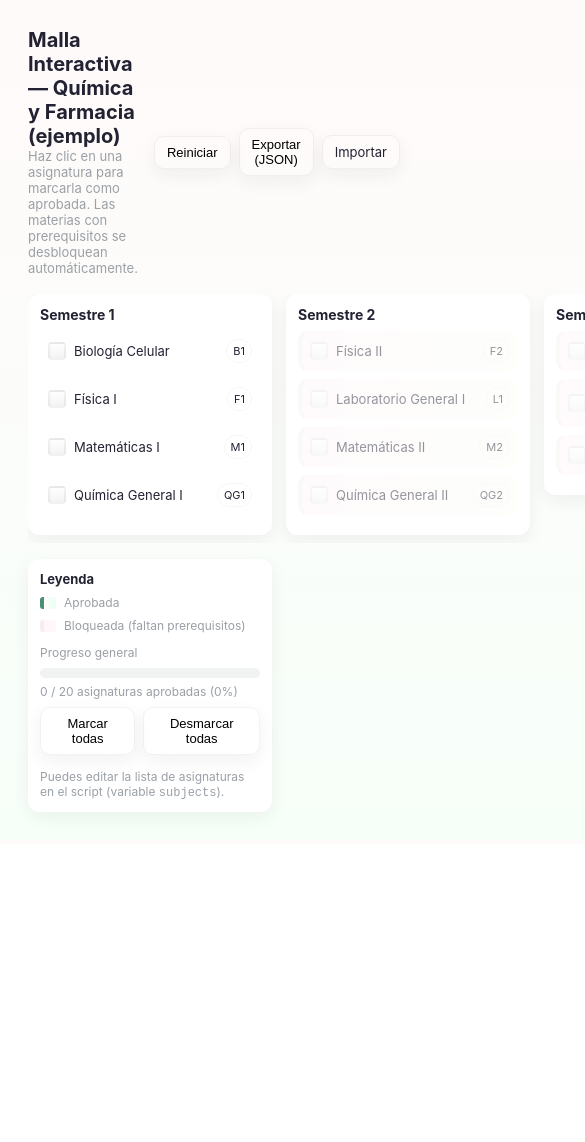
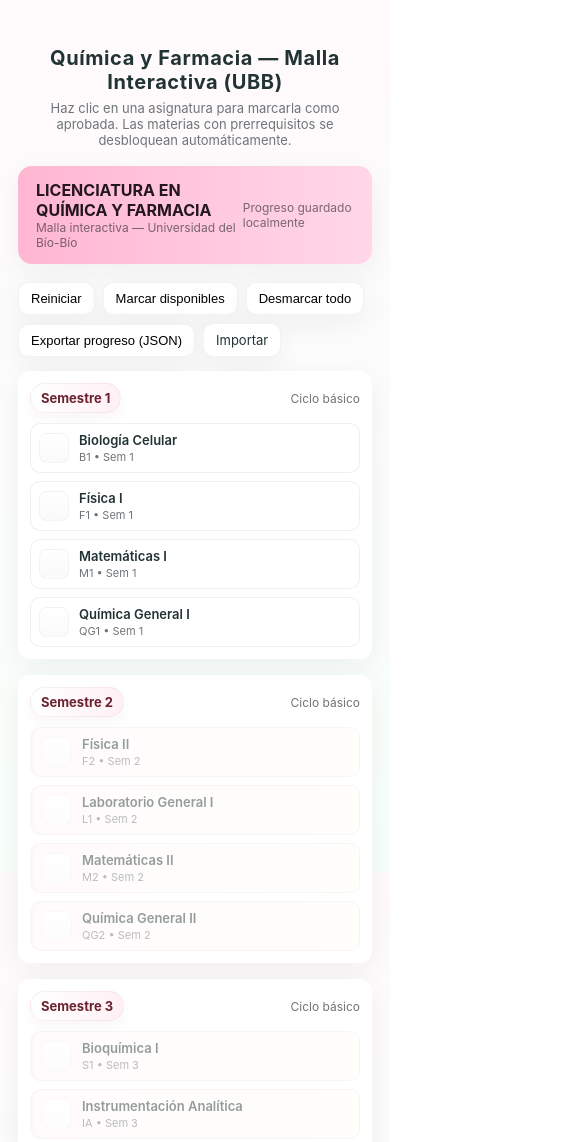
Before and after one commit to xdd06/malla-QyF, a plain HTML site: page index.html in a window 390 px wide. Shown: the top 1142 px of the page, 585 px wide, since content can reach past the window. Before the commit the page ends 844 px from the top, so only its background shows below. Drawn offline with Linux system fonts and the light colour scheme.

Commit message:
Update index.html

```diff
--- a/index.html
+++ b/index.html
@@ -3,196 +3,195 @@
 <head>
 <meta charset="utf-8" />
 <meta name="viewport" content="width=device-width,initial-scale=1" />
-<title>Malla Curricular — Química y Farmacia (Interactiva)</title>
+<title>Malla Interactiva — Química y Farmacia (Universidad del Bío-Bío)</title>
 <style>
   :root{
-    --bg:#fbfafc;
-    --card:#fff;
-    --accent1:#ffd7e8; /* rosa pastel */
-    --accent2:#dff7ea; /* verde pastel */
-    --muted:#9aa0a6;
-    --text:#223;
-    --ok:#4b9072;
-    --danger:#d9534f;
-    --shadow: 0 6px 18px rgba(34,34,34,0.06);
-    font-family: Inter, ui-sans-serif, system-ui, -apple-system, "Segoe UI", Roboto, "Helvetica Neue", Arial;
+    --bg:#fffafc;
+    --card:#ffffff;
+    --rosa-1:#ffd7e8;
+    --rosa-2:#ffb6d1;
+    --verde-1:#dff7ea;
+    --verde-2:#bfeed6;
+    --texto:#233;
+    --muted:#6f7478;
+    --accent-border:rgba(0,0,0,0.06);
+    --shadow: 0 8px 30px rgba(34,34,34,0.06);
+    --radius:12px;
+    font-family: Inter, system-ui, -apple-system, "Segoe UI", Roboto, "Helvetica Neue", Arial;
   }
-  body{
-    margin:0;
-    background:linear-gradient(180deg, #fffafa 0%, #f7fff9 100%);
-    color:var(--text);
-    padding:28px;
+
+  html,body{height:100%;margin:0;padding:0;background:linear-gradient(180deg,#fffafc 0%, #f8fffb 100%); color:var(--texto);}
+  .wrap{max-width:1180px;margin:28px auto;padding:18px;}
+  header{
+    text-align:center;margin-bottom:18px;
   }
-  header{
-    display:flex;
+  header h1{margin:0;font-size:20px;letter-spacing:0.6px}
+  header p{margin:6px 0 0;color:var(--muted);font-size:13px}
+
+  /* Top banner like the image (but in pastel rosa) */
+  .banner{
+    display:flex;align-items:center;justify-content:space-between;
+    background:linear-gradient(90deg,var(--rosa-2),var(--rosa-1));
+    padding:14px 18px;border-radius:14px;color:#24161e;box-shadow:var(--shadow);
+    margin:18px 0;
+  }
+  .banner .title {font-weight:700;font-size:16px}
+  .banner .subtitle {font-size:12px;color:rgba(34,34,34,0.6)}
+
+  /* Grid of semesters */
+  .malla-grid{
+    display:grid;
+    grid-template-columns: repeat(auto-fit, minmax(220px, 1fr));
     gap:16px;
-    align-items:center;
-    margin-bottom:18px;
+    margin-top:12px;
   }
-  h1{font-size:20px;margin:0}
-  .subtitle{color:var(--muted); font-size:13px}
-  .controls{margin-left:auto; display:flex; gap:8px; align-items:center}
-  button, .btn{
-    background:transparent;
-    border:1px solid rgba(34,34,34,0.06);
-    padding:8px 12px;
-    border-radius:10px;
-    box-shadow:var(--shadow);
-    cursor:pointer;
-    font-size:13px;
-  }
-  .btn-primary{
-    background:linear-gradient(90deg,var(--accent2),var(--accent1));
-    border:none;
-    color:var(--text);
-    font-weight:600;
-  }
-  .container{
-    display:flex;
-    gap:16px;
-    align-items:flex-start;
-  }
-  .malla{
-    display:grid;
-    grid-auto-flow:column;
-    gap:14px;
-    align-items:start;
-  }
-  .semester{
-    width:220px;
+  .semester {
     background:var(--card);
-    border-radius:12px;
+    border-radius:var(--radius);
     padding:12px;
     box-shadow:var(--shadow);
     min-height:120px;
-  }
-  .semester h3{
-    margin:0 0 8px 0;
-    font-size:14px;
-  }
-  .subject{
-    display:flex;
-    align-items:center;
-    gap:8px;
-    padding:8px;
-    margin-bottom:8px;
-    border-radius:10px;
-    user-select:none;
-    transition:transform .12s ease, box-shadow .12s ease;
     position:relative;
   }
-  .subject:hover{ transform: translateY(-2px); box-shadow: 0 8px 20px rgba(34,34,34,0.06); }
-  .subject .dot{
-    width:14px;height:14px;border-radius:4px;background:linear-gradient(180deg,#fff,#f3f3f3); border:2px solid rgba(34,34,34,0.06);
-    display:inline-block; flex-shrink:0;
+  .sem-header{
+    display:flex;align-items:center;justify-content:space-between;
+    gap:8px;margin-bottom:10px;
   }
-  .subject .title{font-size:13px; flex:1}
+  .sem-label{
+    background:linear-gradient(90deg,#fff,#fff0f5);
+    border-radius:999px;padding:6px 10px;font-weight:700;font-size:13px;
+    color:#6b2130;border:1px solid rgba(107,33,48,0.06);
+    box-shadow: 0 6px 14px rgba(107,33,48,0.04);
+  }
+  .sem-sub{font-size:12px;color:var(--muted)}
+
+  .subject-list{display:flex;flex-direction:column;gap:8px}
+  .subject{
+    display:flex;align-items:center;gap:10px;padding:8px;border-radius:10px;
+    background:linear-gradient(90deg,#fff,#fff);
+    border:1px solid var(--accent-border);
+    cursor:pointer;transition:transform .12s ease, box-shadow .12s ease, opacity .12s ease;
+    position:relative;
+  }
+  .subject:hover{ transform:translateY(-3px); box-shadow:0 10px 24px rgba(34,34,34,0.06); }
+  .subject .check{
+    width:28px;height:28px;border-radius:8px;flex-shrink:0;display:flex;align-items:center;justify-content:center;
+    background:linear-gradient(180deg,#fff,#fafafa);border:1px solid rgba(34,34,34,0.04);
+  }
+  .subject .info{flex:1;min-width:0;}
+  .subject .name{font-size:13px;font-weight:600;white-space:nowrap;overflow:hidden;text-overflow:ellipsis}
+  .subject .meta{font-size:11px;color:var(--muted);margin-top:2px}
+
+  /* Completed state */
   .subject.completed{
-    background:linear-gradient(90deg,#eefaf4,#fff);
-    border-left:4px solid var(--ok);
+    background:linear-gradient(90deg,var(--verde-1), #f7fff9);
+    border-left:4px solid #4b9072;
   }
+  .subject.completed .check{ background:linear-gradient(90deg,#c6f1de,#e6fff5); border:1px solid rgba(75,144,114,0.12)}
+  .subject.completed .check svg{opacity:1}
+
+  /* Blocked state */
   .subject.blocked{
-    opacity:0.48;
-    pointer-events:none;
-    filter:grayscale(.02);
-    background:linear-gradient(90deg,#fff7f9,#fbfff8);
-    border-left:4px solid rgba(0,0,0,0.04);
+    opacity:0.48;cursor:default;pointer-events:none;
+    background:linear-gradient(90deg,#fff7fb,#fffdf8);border-left:4px solid rgba(0,0,0,0.04);
   }
-  .chip{
-    font-size:11px;padding:4px 6px;border-radius:999px;border:1px solid rgba(34,34,34,0.04);
+  .subject .check svg{width:14px;height:14px;opacity:0;transition:opacity .14s ease;fill:#27583a}
+  .subject .lock{width:14px;height:14px;opacity:0.9;fill:rgba(36,36,36,0.18)}
+
+  /* Tooltip for blocked with arrow */
+  .tooltip{
+    display:none;
+    position:absolute;left:calc(100% + 10px);top:50%;transform:translateY(-50%);
+    min-width:200px;padding:10px;border-radius:10px;background:#fff;border:1px solid rgba(34,34,34,0.06);
+    box-shadow:0 12px 28px rgba(34,34,34,0.08);font-size:13px;color:var(--texto);z-index:30;
   }
-  .tooltip {
-    position:absolute;
-    left:calc(100% + 8px);
-    top:50%;
-    transform:translateY(-50%);
-    background:#fff;
-    border-radius:8px;
-    padding:8px 10px;
-    box-shadow: 0 10px 30px rgba(34,34,34,0.08);
-    font-size:12px;
-    min-width:160px;
-    display:none;
-    z-index:30;
+  .subject.blocked:hover .tooltip{display:block}
+  .tooltip small{display:block;color:var(--muted);margin-top:6px;font-size:12px}
+
+  /* Sidebar / controls */
+  .controls{
+    margin-top:14px;display:flex;gap:8px;align-items:center;flex-wrap:wrap;
   }
-  .subject.blocked:hover .tooltip{ display:block; }
-  .tooltip small{ color:var(--muted); display:block; margin-top:6px; font-size:11px; }
-  .legend{
-    width:220px;
-    background:var(--card);
-    padding:12px;border-radius:12px;box-shadow:var(--shadow);
-    font-size:13px;
+  .btn{
+    padding:8px 12px;border-radius:10px;border:1px solid rgba(34,34,34,0.06);background:#fff;cursor:pointer;font-size:13px;
+    box-shadow:var(--shadow);
   }
-  .progressBar{
-    height:10px;border-radius:8px;background:#f0f3f2;overflow:hidden;margin-top:8px;
+  .btn.primary{
+    background:linear-gradient(90deg,var(--rosa-1),var(--verde-1));border:none;font-weight:700;
   }
-  .progressFill{ height:100%; background:linear-gradient(90deg,#ffd7e8,#dff7ea); width:0%;}
-  footer{margin-top:14px;color:var(--muted); font-size:12px}
-  .small{font-size:12px;color:var(--muted)}
-  .actions{display:flex;gap:8px;margin-top:8px}
-  input[type="file"]{display:none}
-  .import-btn{display:inline-flex;align-items:center;gap:8px}
+
+  .progress{
+    margin-top:12px;background:linear-gradient(90deg,#fff,#fff);padding:12px;border-radius:10px;border:1px solid var(--accent-border);
+  }
+  .progress .bar{height:12px;background:#f0f3f2;border-radius:999px;overflow:hidden}
+  .progress .fill{height:100%;width:0%;background:linear-gradient(90deg,var(--rosa-1),var(--verde-1));transition:width .25s ease}
+
+  footer{margin-top:18px;color:var(--muted);font-size:13px;text-align:center}
+
   /* Responsive */
   @media (max-width:900px){
-    .container{flex-direction:column}
-    .malla{overflow:auto; padding-bottom:8px}
+    .malla-grid{grid-template-columns: repeat(2, 1fr)}
+  }
+  @media (max-width:600px){
+    .malla-grid{grid-template-columns: 1fr}
+    .tooltip{left:auto;right:10px;top:auto;bottom:calc(100% + 8px);transform:none}
   }
 </style>
 </head>
 <body>
-<header>
-  <div>
-    <h1>Malla Interactiva — Química y Farmacia (ejemplo)</h1>
-    <div class="subtitle">Haz clic en una asignatura para marcarla como aprobada. Las materias con prerequisitos se desbloquean automáticamente.</div>
-  </div>
-  <div class="controls">
-    <button id="resetBtn" title="Reiniciar progreso">Reiniciar</button>
-    <button id="exportBtn" class="btn">Exportar (JSON)</button>
-    <label class="btn import-btn">
-      <span id="importLabel">Importar</span>
-      <input id="fileInput" type="file" accept="application/json">
-    </label>
-  </div>
-</header>
+  <div class="wrap">
+    <header>
+      <h1>Química y Farmacia — Malla Interactiva (UBB)</h1>
+      <p>Haz clic en una asignatura para marcarla como aprobada. Las materias con prerrequisitos se desbloquean automáticamente.</p>
+    </header>
 
-<div class="container">
-  <div id="malla" class="malla" aria-live="polite"></div>
-
-  <aside class="legend" aria-hidden="false">
-    <strong>Leyenda</strong>
-    <div style="margin-top:8px">
-      <div style="display:flex;gap:8px;align-items:center"><div style="width:12px;height:12px;border-radius:3px;background:linear-gradient(90deg,#fffefb,#e7fff2);border-left:4px solid var(--ok)"></div> <div class="small">Aprobada</div></div>
-      <div style="display:flex;gap:8px;align-items:center;margin-top:8px"><div style="width:12px;height:12px;border-radius:3px;background:#fff7f9;border-left:4px solid rgba(0,0,0,0.04)"></div> <div class="small">Bloqueada (faltan prerequisitos)</div></div>
+    <div class="banner" role="banner">
+      <div>
+        <div class="title">LICENCIATURA EN QUÍMICA Y FARMACIA</div>
+        <div class="subtitle">Malla interactiva — Universidad del Bío-Bío</div>
+      </div>
+      <div class="subtitle">Progreso guardado localmente</div>
     </div>
 
-    <div style="margin-top:12px">
-      <div class="small">Progreso general</div>
-      <div class="progressBar"><div id="progressFill" class="progressFill"></div></div>
-      <div class="small" style="margin-top:6px" id="progressText">0 / 0 asignaturas aprobadas</div>
+    <!-- Controles -->
+    <div class="controls" role="region" aria-label="Controles de malla">
+      <button id="resetBtn" class="btn" title="Reiniciar progreso">Reiniciar</button>
+      <button id="selectAllBtn" class="btn">Marcar disponibles</button>
+      <button id="clearAllBtn" class="btn">Desmarcar todo</button>
+      <button id="exportBtn" class="btn">Exportar progreso (JSON)</button>
+      <label class="btn" style="display:inline-flex;align-items:center;gap:8px;cursor:pointer">
+        Importar
+        <input id="fileInput" type="file" accept="application/json" style="display:none">
+      </label>
     </div>
 
-    <div class="actions">
-      <button id="selectAllBtn" class="btn">Marcar todas</button>
-      <button id="clearAllBtn" class="btn">Desmarcar todas</button>
+    <!-- Grid malla -->
+    <div id="mallaGrid" class="malla-grid" aria-live="polite" style="margin-top:14px"></div>
+
+    <!-- Progress -->
+    <div class="progress">
+      <div style="display:flex;justify-content:space-between;align-items:center">
+        <div><strong>Progreso general</strong></div>
+        <div id="progressMeta" style="color:var(--muted)">0 / 0</div>
+      </div>
+      <div style="margin-top:8px" class="bar"><div id="progressFill" class="fill"></div></div>
     </div>
 
     <footer>
-      <div class="small">Puedes editar la lista de asignaturas en el script (variable <code>subjects</code>).</div>
+      <div>Nota: Puedes editar la malla cambiando la lista de asignaturas en el script (variable <code>subjects</code>).</div>
     </footer>
-  </aside>
-</div>
+  </div>
 
 <script>
 /*
-  ESTRUCTURA DE DATOS:
-  Cada asignatura: { id: 'QG1', name: 'Química General I', sem: 1, prereqs: ['M1'] }
-  - id: identificador único (sin espacios)
-  - name: nombre mostrado
-  - sem: número de semestre (columna)
-  - prereqs: array de ids que deben estar aprobadas para desbloquear la materia
+  Datos de la malla (ejemplo basado en la estructura solicitada).
+  Si quieres que adapte exactamente nombres/prerrequisitos reales del PDF,
+  pega la lista en el mismo formato que usan los objetos aquí.
+  Estructura:
+    { id:'ID', name:'Nombre', sem: 1, prereqs: ['ID1','ID2'] }
 */
 
-/* ======= Aquí puedes editar la malla: sustituye/añade asignaturas según necesites ======= */
+/* --- MALLA (puedes editar esta lista) --- */
 const subjects = [
   { id:'M1',  name:'Matemáticas I', sem:1, prereqs:[] },
   { id:'QG1', name:'Química General I', sem:1, prereqs:[] },
@@ -221,215 +220,216 @@ const subjects = [
 
   { id:'PRAC',name:'Práctica Profesional', sem:10, prereqs:['FAR2','QC'] }
 ];
-/* ======= Fin de la edición de malla ======= */
+/* --- FIN MALLA --- */
 
-const STORAGE_KEY = 'malla_qf_ubb_v1';
+const STORAGE_KEY = 'malla_qf_ubb_v2';
 let state = {}; // { 'QG1': true, ... }
 
-// Inicialización
 function init(){
   // cargar estado guardado
   const saved = localStorage.getItem(STORAGE_KEY);
   if(saved){
     try{ state = JSON.parse(saved); } catch(e){ state = {}; }
   }
-  render();
-  attachActions();
-  updateProgressUI();
+  renderGrid();
+  attachControls();
+  updateProgress();
 }
 
-// Construir semestres dinámicamente según los datos
+// Obtener semestres ordenados
 function getSemesters(){
   const s = Array.from(new Set(subjects.map(x=>x.sem))).sort((a,b)=>a-b);
   return s;
 }
 
-function buildSubjectElement(sub){
-  const el = document.createElement('div');
-  el.className = 'subject';
-  el.dataset.id = sub.id;
+function missingPrereqs(subject){
+  if(!subject.prereqs || subject.prereqs.length === 0) return [];
+  return subject.prereqs.filter(pid => !state[pid]);
+}
 
-  const dot = document.createElement('div'); dot.className='dot';
-  const title = document.createElement('div'); title.className='title';
-  title.textContent = sub.name;
-  const chip = document.createElement('div'); chip.className='chip'; chip.textContent = sub.id;
+function buildSubjectNode(sub){
+  const item = document.createElement('div');
+  item.className = 'subject';
+  item.dataset.id = sub.id;
 
-  // tooltip for blocked subjects
+  const check = document.createElement('div');
+  check.className = 'check';
+  // Check SVG
+  const svgCheck = document.createElementNS('http://www.w3.org/2000/svg','svg');
+  svgCheck.setAttribute('viewBox','0 0 24 24');
+  svgCheck.innerHTML = '<path d="M20.285 6.709a1 1 0 0 0-1.459-1.37l-9.12 9.497-4.06-3.96A1 1 0 0 0 4.5 12.4l4.83 4.71a1 1 0 0 0 1.43.03l9.525-9.13z"/>';
+  svgCheck.style.width='14px';svgCheck.style.height='14px';
+  check.appendChild(svgCheck);
+
+  const info = document.createElement('div');info.className='info';
+  const name = document.createElement('div');name.className='name';name.textContent = sub.name;
+  const meta = document.createElement('div');meta.className='meta';meta.textContent = sub.id + ' • Sem ' + sub.sem;
+  info.appendChild(name);info.appendChild(meta);
+
+  item.appendChild(check);
+  item.appendChild(info);
+
+  // tooltip element
   const tooltip = document.createElement('div'); tooltip.className='tooltip';
-  tooltip.innerHTML = `<strong>Bloqueada</strong><small id="missing-${sub.id}"></small>`;
+  tooltip.innerHTML = '<strong>Bloqueada</strong><small></small>';
 
-  el.appendChild(dot);
-  el.appendChild(title);
-  el.appendChild(chip);
-  el.appendChild(tooltip);
-
-  // Determine blocked/completed
   const missing = missingPrereqs(sub);
   if(missing.length > 0){
-    el.classList.add('blocked');
+    item.classList.add('blocked');
     tooltip.querySelector('small').textContent = 'Faltan: ' + missing.join(', ');
+    item.appendChild(tooltip);
   } else {
-    // clickable
-    el.addEventListener('click', ()=> toggleComplete(sub.id));
+    // clickable only if not blocked
+    item.addEventListener('click', ()=> toggleComplete(sub.id));
   }
 
   if(state[sub.id]){
-    el.classList.add('completed');
+    item.classList.add('completed');
+    // ensure svg visible
+    svgCheck.style.opacity = '1';
   }
 
-  return el;
+  return item;
 }
 
-function missingPrereqs(sub){
-  if(!sub.prereqs || sub.prereqs.length === 0) return [];
-  return sub.prereqs.filter(pid => !state[pid]);
-}
-
-function render(){
-  const container = document.getElementById('malla');
+function renderGrid(){
+  const container = document.getElementById('mallaGrid');
   container.innerHTML = '';
   const semesters = getSemesters();
-  const maxSem = Math.max(...semesters);
 
   for(const sem of semesters){
     const col = document.createElement('div');
     col.className = 'semester';
     col.setAttribute('data-sem', sem);
-    const h = document.createElement('h3');
-    h.textContent = `Semestre ${sem}`;
-    col.appendChild(h);
 
-    const list = subjects.filter(s=>s.sem===sem).sort((a,b)=>a.name.localeCompare(b.name));
-    if(list.length === 0){
+    const header = document.createElement('div'); header.className='sem-header';
+    const label = document.createElement('div'); label.className='sem-label'; label.textContent = `Semestre ${sem}`;
+    const sub = document.createElement('div'); sub.className='sem-sub'; sub.textContent = 'Ciclo básico';
+    header.appendChild(label); header.appendChild(sub);
+    col.appendChild(header);
+
+    const list = document.createElement('div'); list.className='subject-list';
+
+    const items = subjects.filter(s=>s.sem === sem).sort((a,b)=>a.name.localeCompare(b.name));
+    if(items.length === 0){
       const empty = document.createElement('div'); empty.className='small'; empty.textContent = 'Sin asignaturas';
       col.appendChild(empty);
     } else {
-      for(const sub of list){
-        col.appendChild(buildSubjectElement(sub));
+      for(const it of items){
+        const node = buildSubjectNode(it);
+        list.appendChild(node);
       }
+      col.appendChild(list);
     }
+
     container.appendChild(col);
   }
-  // update event listeners for newly rendered elements done via buildSubjectElement
-  updateProgressUI();
+
+  updateProgress();
   persistState();
 }
 
-// Alternar completado
+// Alterna completado y limpia dependientes si se desmarca
 function toggleComplete(id){
   state[id] = !state[id];
-  // Si desmarcamos, también desmarcar aquellas que dependen de esta materia (en cascada)
-  if(!state[id]){
-    cascadeUnmark(id);
-  }
-  render();
+  if(!state[id]) cascadeUnmark(id);
+  renderGrid();
 }
 
-// si una materia se desmarca, desmarcar dependientes que requieren de ella
 function cascadeUnmark(id){
-  // buscar asignaturas que tengan id en prereqs y estén marcadas
-  const dependents = subjects.filter(s=> s.prereqs.includes(id));
-  for(const dep of dependents){
-    if(state[dep.id]){
-      delete state[dep.id];
-      cascadeUnmark(dep.id);
+  const dependents = subjects.filter(s => s.prereqs.includes(id));
+  for(const d of dependents){
+    if(state[d.id]){
+      delete state[d.id];
+      cascadeUnmark(d.id);
     }
   }
 }
 
-// Guardar en localStorage
 function persistState(){
   try{
     localStorage.setItem(STORAGE_KEY, JSON.stringify(state));
-  }catch(e){
+  } catch(e){
     console.warn('No se pudo guardar en localStorage', e);
   }
 }
 
-// Control de botones
-function attachActions(){
+function updateProgress(){
+  const total = subjects.length;
+  const aprobadas = Object.keys(state).filter(k=> state[k] && subjects.some(s=>s.id===k)).length;
+  const pct = total ? Math.round((aprobadas/total)*100) : 0;
+  const fill = document.getElementById('progressFill');
+  const meta = document.getElementById('progressMeta');
+  if(fill) fill.style.width = pct + '%';
+  if(meta) meta.textContent = `${aprobadas} / ${total} (${pct}%)`;
+}
+
+// Controles y eventos
+function attachControls(){
   document.getElementById('resetBtn').addEventListener('click', ()=>{
-    if(confirm('¿Seguro que quieres reiniciar el progreso?')) {
+    if(confirm('¿Reiniciar todo el progreso?')){
       state = {};
       persistState();
-      render();
+      renderGrid();
     }
   });
 
   document.getElementById('selectAllBtn').addEventListener('click', ()=>{
     for(const s of subjects){
-      // solo marcar si no está bloqueada por prereqs
       if(missingPrereqs(s).length === 0) state[s.id] = true;
     }
-    persistState(); render();
+    persistState(); renderGrid();
   });
 
   document.getElementById('clearAllBtn').addEventListener('click', ()=>{
-    for(const s of subjects) delete state[s.id];
-    persistState(); render();
+    state = {};
+    persistState(); renderGrid();
   });
 
-  // Exportar
   document.getElementById('exportBtn').addEventListener('click', ()=>{
     const data = { date: new Date().toISOString(), state, subjects };
-    const blob = new Blob([JSON.stringify(data, null, 2)], { type:'application/json' });
+    const blob = new Blob([JSON.stringify(data, null, 2)],{type:'application/json'});
     const url = URL.createObjectURL(blob);
-    const a = document.createElement('a');
-    a.href = url; a.download = 'malla_progreso.json';
+    const a = document.createElement('a'); a.href = url; a.download = 'malla_qf_progreso.json';
     document.body.appendChild(a); a.click(); a.remove();
     URL.revokeObjectURL(url);
   });
 
-  // Importar
+  // Import
   const fileInput = document.getElementById('fileInput');
-  const importLabel = document.getElementById('importLabel');
   fileInput.addEventListener('change', (ev)=>{
-    const f = ev.target.files[0];
-    if(!f) return;
+    const file = ev.target.files[0];
+    if(!file) return;
     const reader = new FileReader();
     reader.onload = e => {
       try {
         const parsed = JSON.parse(e.target.result);
         if(parsed && parsed.state){
-          if(confirm('Se importará el progreso desde el archivo. Reemplazar el progreso actual?')){
+          if(confirm('Importar progreso desde archivo (reemplazará el actual)?')){
             state = parsed.state;
-            persistState();
-            render();
-            importLabel.textContent = 'Importado ✓';
-            setTimeout(()=> importLabel.textContent = 'Importar', 1800);
+            persistState(); renderGrid();
+            alert('Importado correctamente.');
           }
         } else {
-          alert('Formato de archivo no válido (se requiere campo "state").');
+          alert('Archivo inválido: faltan datos de "state".');
         }
       } catch(err){
-        alert('Error al leer el archivo: ' + err.message);
+        alert('Error al leer archivo: ' + err.message);
       }
     };
-    reader.readAsText(f);
+    reader.readAsText(file);
     fileInput.value = '';
   });
 
-  // También actualizar periodicamenete el progreso (por si hay cambios desde otra pestaña)
+  // Escucha cambios en localStorage desde otras pestañas
   window.addEventListener('storage', (e)=>{
     if(e.key === STORAGE_KEY){
       try{ state = JSON.parse(e.newValue || '{}'); } catch(e){ state = {}; }
-      render();
+      renderGrid();
     }
   });
 }
 
-// Actualiza barra de progreso y texto
-function updateProgressUI(){
-  const total = subjects.length;
-  const aprobadas = Object.keys(state).filter(k=> state[k] && subjects.some(s=>s.id===k)).length;
-  const pct = total ? Math.round((aprobadas/total)*100) : 0;
-  const fill = document.getElementById('progressFill');
-  const txt = document.getElementById('progressText');
-  if(fill) fill.style.width = pct + '%';
-  if(txt) txt.textContent = `${aprobadas} / ${total} asignaturas aprobadas (${pct}%)`;
-}
-
-// Inicializar al cargar la página
 init();
 </script>
 </body>
```
